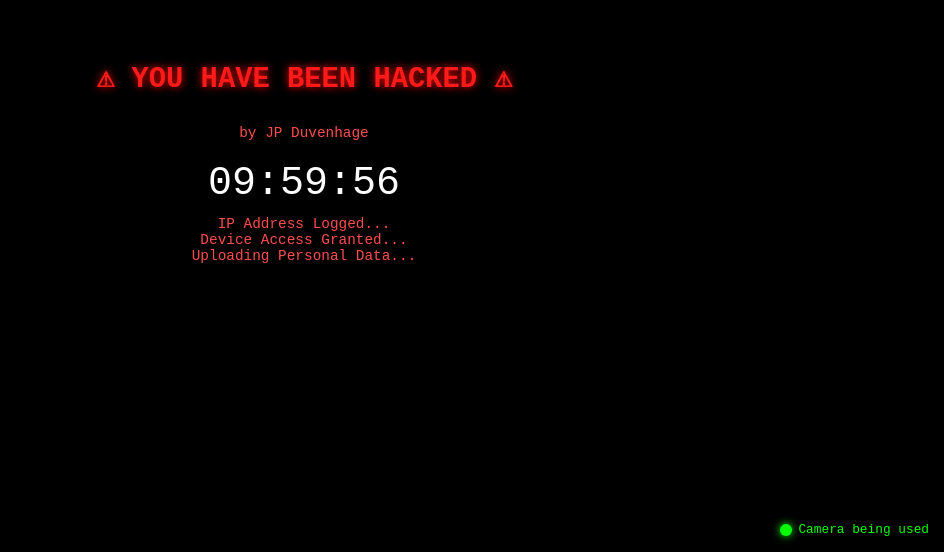
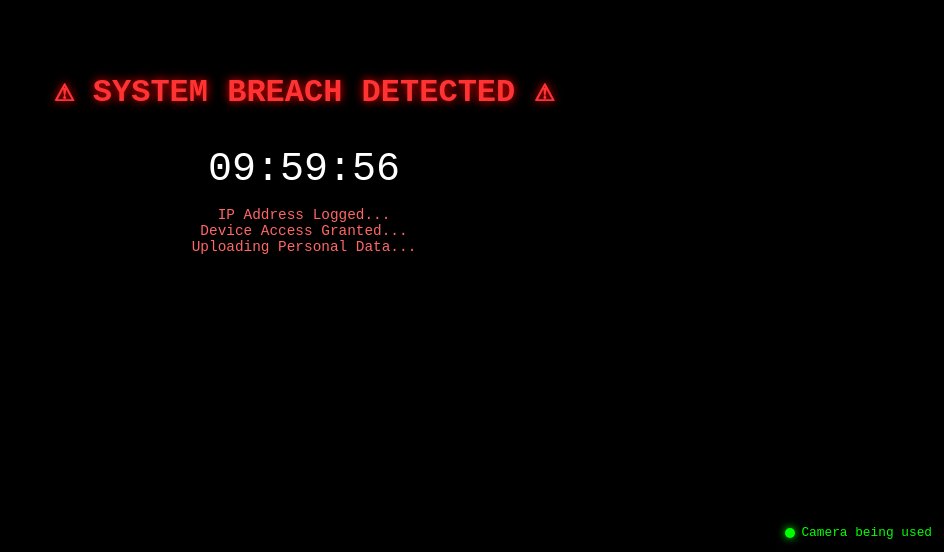
Before and after one commit to YouTube-Short/BjrLpqtfwt27m2, a plain HTML site: page index.html in a window 1280 px wide. Shown: the part 248-800 px from the top of the page, without its empty margins (336-1280 px from the left). Drawn offline with Linux system fonts and the light colour scheme.

Commit message:
Update index.html

```diff
--- a/index.html
+++ b/index.html
@@ -9,73 +9,67 @@
     body {
         margin: 0;
         background: black;
-        color: #ff1a1a;
         font-family: monospace;
-        height: 100vh;
-        overflow: hidden;
+        color: #ff3333;
         display: flex;
         flex-direction: column;
         justify-content: center;
         align-items: center;
+        height: 100vh;
         text-align: center;
+        overflow: hidden;
     }
 
     h1 {
-        font-size: 1.8rem;
-        animation: glitch 0.6s infinite;
-        text-shadow: 0 0 8px red;
+        font-size: 2rem;
+        animation: shake 0.5s infinite;
+        text-shadow: 0 0 10px red;
     }
 
-    #countdown {
+    #timer {
         font-size: 2.5rem;
-        margin-top: 20px;
+        margin: 15px 0;
         color: white;
-    }
-
-    .small-text {
-        font-size: 0.9rem;
-        margin-top: 10px;
-        color: #ff4d4d;
-    }
-
-    @keyframes glitch {
-        0% { transform: translate(0); }
-        25% { transform: translate(-2px, 2px); }
-        50% { transform: translate(2px, -2px); }
-        75% { transform: translate(-2px, -2px); }
-        100% { transform: translate(0); }
     }
 
     .flash {
         position: fixed;
+        top: 0; left: 0;
         width: 100%;
         height: 100%;
         background: red;
         opacity: 0;
-        animation: flash 4s infinite;
+        animation: flashAnim 4s infinite;
         pointer-events: none;
     }
 
-    @keyframes flash {
-        0%, 96%, 100% { opacity: 0; }
-        97% { opacity: 0.25; }
-        98% { opacity: 0; }
+    @keyframes shake {
+        0% { transform: translate(0,0); }
+        25% { transform: translate(-2px,2px); }
+        50% { transform: translate(2px,-2px); }
+        75% { transform: translate(-2px,-2px); }
+        100% { transform: translate(0,0); }
     }
 
-    /* Fake camera indicator */
+    @keyframes flashAnim {
+        0%, 95%, 100% { opacity: 0; }
+        96% { opacity: 0.25; }
+        97% { opacity: 0; }
+    }
+
     .camera-indicator {
         position: fixed;
-        bottom: 15px;
-        right: 15px;
+        bottom: 12px;
+        right: 12px;
         display: flex;
         align-items: center;
+        color: lime;
         font-size: 0.8rem;
-        color: lime;
     }
 
-    .dot {
-        width: 12px;
-        height: 12px;
+    .camera-indicator .dot {
+        width: 10px;
+        height: 10px;
         background: lime;
         border-radius: 50%;
         margin-right: 6px;
@@ -84,9 +78,8 @@
     }
 
     @keyframes pulse {
-        0% { opacity: 1; }
+        0%, 100% { opacity: 1; }
         50% { opacity: 0.3; }
-        100% { opacity: 1; }
     }
 </style>
 </head>
@@ -95,59 +88,47 @@
 
 <div class="flash"></div>
 
-<h1>⚠ YOU HAVE BEEN HACKED ⚠</h1>
-<div class="small-text">by JP Duvenhage</div>
-
-<div id="countdown">10:00:00</div>
-
-<div class="small-text">
-IP Address Logged... <br>
-Device Access Granted... <br>
-Uploading Personal Data...
+<h1>⚠ SYSTEM BREACH DETECTED ⚠</h1>
+<div id="timer">10:00:00</div>
+<div style="color:#ff6666; font-size:0.9rem;">
+    IP Address Logged...<br>
+    Device Access Granted...<br>
+    Uploading Personal Data...
 </div>
 
-<!-- Fake Camera Indicator -->
 <div class="camera-indicator">
     <div class="dot"></div>
     Camera being used
 </div>
 
 <script>
-    // 10 hour countdown
-    let totalSeconds = 10 * 60 * 60;
+    let secondsLeft = 10 * 60 * 60; // 10 hours
+    const timerEl = document.getElementById("timer");
 
-    const countdownEl = document.getElementById("countdown");
+    const countdown = setInterval(() => {
+        let hrs = Math.floor(secondsLeft / 3600);
+        let mins = Math.floor((secondsLeft % 3600) / 60);
+        let secs = secondsLeft % 60;
 
-    const timer = setInterval(() => {
-        let hours = Math.floor(totalSeconds / 3600);
-        let minutes = Math.floor((totalSeconds % 3600) / 60);
-        let seconds = totalSeconds % 60;
+        hrs = hrs.toString().padStart(2, '0');
+        mins = mins.toString().padStart(2, '0');
+        secs = secs.toString().padStart(2, '0');
 
-        hours = String(hours).padStart(2, '0');
-        minutes = String(minutes).padStart(2, '0');
-        seconds = String(seconds).padStart(2, '0');
+        timerEl.textContent = `${hrs}:${mins}:${secs}`;
 
-        countdownEl.textContent = `${hours}:${minutes}:${seconds}`;
+        secondsLeft--;
 
-        totalSeconds--;
-
-        // After 20 seconds reveal prank
-        if (totalSeconds === (10 * 60 * 60) - 20) {
+        if (secondsLeft <= (10 * 60 * 60) - 20) {
+            clearInterval(countdown);
             setTimeout(() => {
                 document.body.innerHTML = `
                     <div style="color:white; font-family:monospace; text-align:center; padding:20px;">
-                        <h1 style="color:lime;">😂 Relax 😂</h1>
-                        <p>This was just a prank.</p>
-                        <p>No camera. No hack. No FBI.</p>
+                        <h1 style="color:lime;">😂 PRANK COMPLETE 😂</h1>
+                        <p>No cameras, no hacks — just a joke.</p>
                     </div>
                 `;
             }, 20000);
         }
-
-        if (totalSeconds <= 0) {
-            clearInterval(timer);
-        }
-
     }, 1000);
 </script>
 
```
